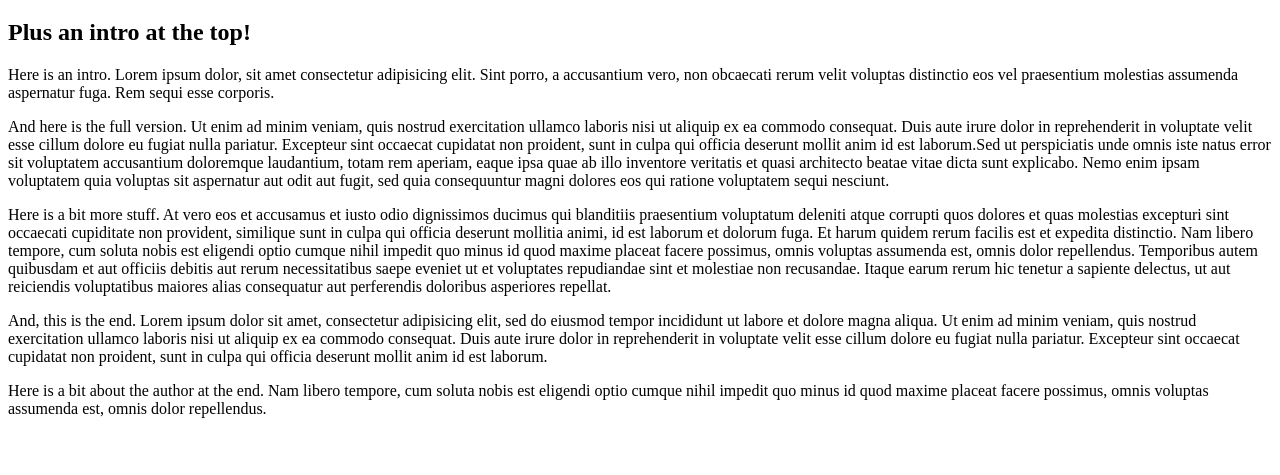
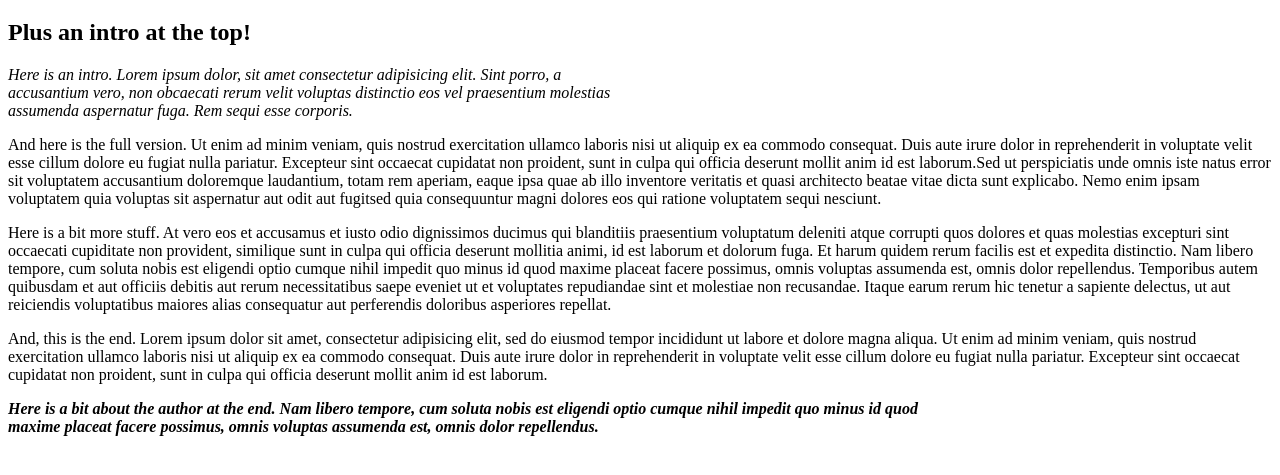
Before and after one commit to M-H-Chang/styles-css, a plain HTML site: page index.html in a window 1280 px wide. Shown: the part 61-536 px from the top of the page. Drawn offline with Linux system fonts and the light colour scheme.

Commit message:
Added lorem ipsum into HTML as well as add css styling
co-authored-by: Adrian Camacho <adriancamacho18@gmail.com>
co-authored-by: Min Chang <minchangmhc@gmail.com>

```diff
--- a/css/styles.css
+++ b/css/styles.css
@@ -0,0 +1,10 @@
+p.intro {
+  width: 50%;
+  font-style: italic;
+}
+
+p.author {
+  width: 75%;
+  font-style: italic;
+  font-weight: bold;
+}
--- a/index.html
+++ b/index.html
@@ -10,7 +10,8 @@
   <h1>Paragraphs of text</h1>
   <h2>Plus an intro at the top!</h2>
 
-  <p>Here is an intro. Lorem ipsum dolor, sit amet consectetur adipisicing elit. Sint porro, a accusantium vero, non
+  <p class="intro">Here is an intro. Lorem ipsum dolor, sit amet consectetur adipisicing elit. Sint porro, a accusantium
+    vero, non
     obcaecati rerum velit voluptas distinctio eos vel praesentium molestias assumenda aspernatur fuga. Rem sequi esse
     corporis.</p>
 
@@ -19,7 +20,7 @@
     pariatur. Excepteur sint occaecat cupidatat non proident, sunt in culpa qui officia deserunt mollit anim id est
     laborum.Sed ut perspiciatis unde omnis iste natus error sit voluptatem accusantium doloremque laudantium, totam rem
     aperiam, eaque ipsa quae ab illo inventore veritatis et quasi architecto beatae vitae dicta sunt explicabo. Nemo
-    enim ipsam voluptatem quia voluptas sit aspernatur aut odit aut fugit, sed quia consequuntur magni dolores eos qui
+    enim ipsam voluptatem quia voluptas sit aspernatur aut odit aut fugitsed quia consequuntur magni dolores eos qui
     ratione voluptatem sequi nesciunt.</p>
 
   <p>Here is a bit more stuff. At vero eos et accusamus et iusto odio dignissimos ducimus qui blanditiis praesentium
@@ -37,7 +38,8 @@
     pariatur. Excepteur sint occaecat cupidatat non proident, sunt in culpa qui officia deserunt mollit anim id est
     laborum.</p>
 
-  <p>Here is a bit about the author at the end. Nam libero tempore, cum soluta nobis est eligendi optio cumque nihil
+  <p class="author">Here is a bit about the author at the end. Nam libero tempore, cum soluta nobis est eligendi optio
+    cumque nihil
     impedit quo minus id quod maxime placeat facere possimus, omnis voluptas assumenda est, omnis dolor repellendus.</p>
 </body>
 
```
